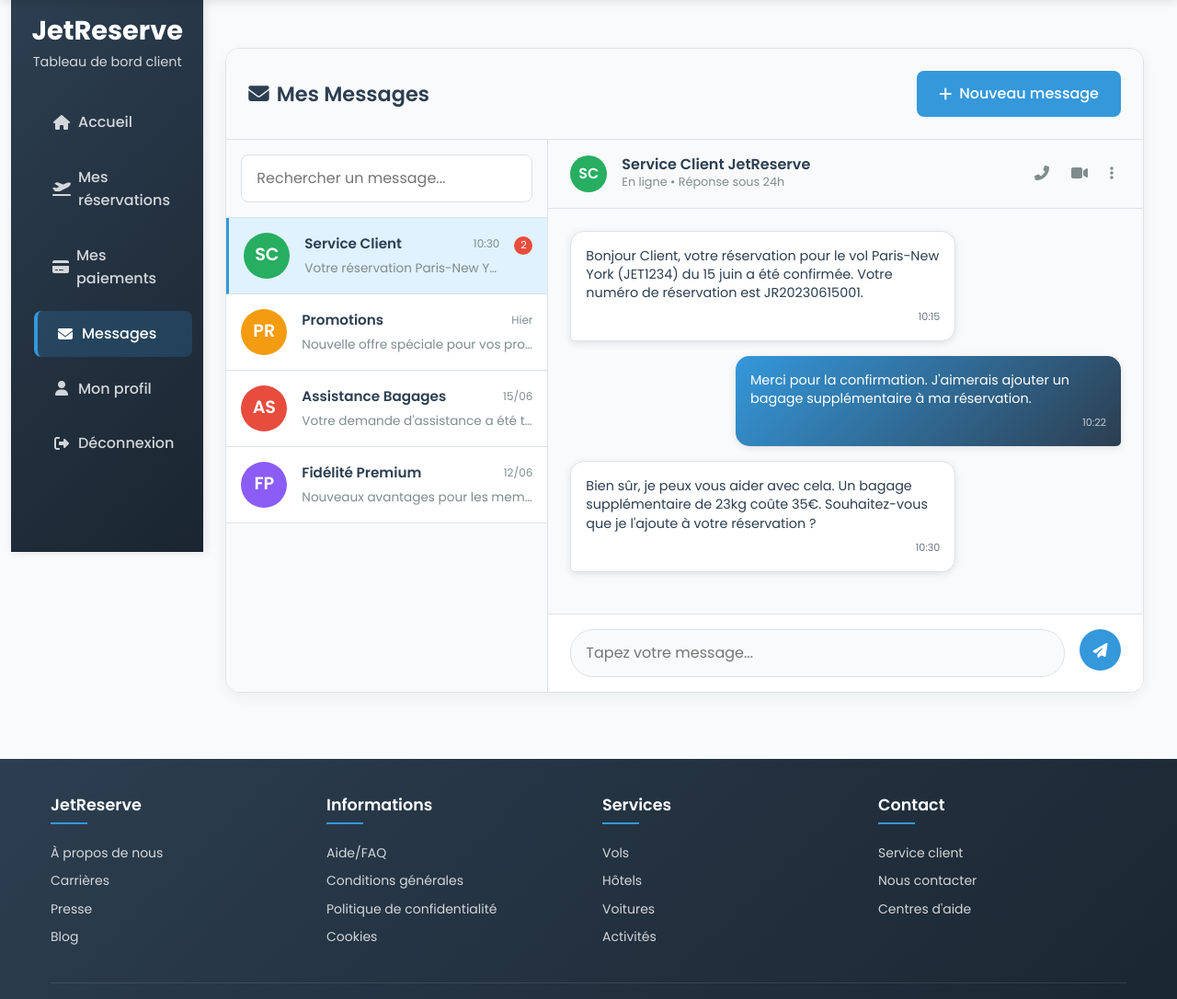
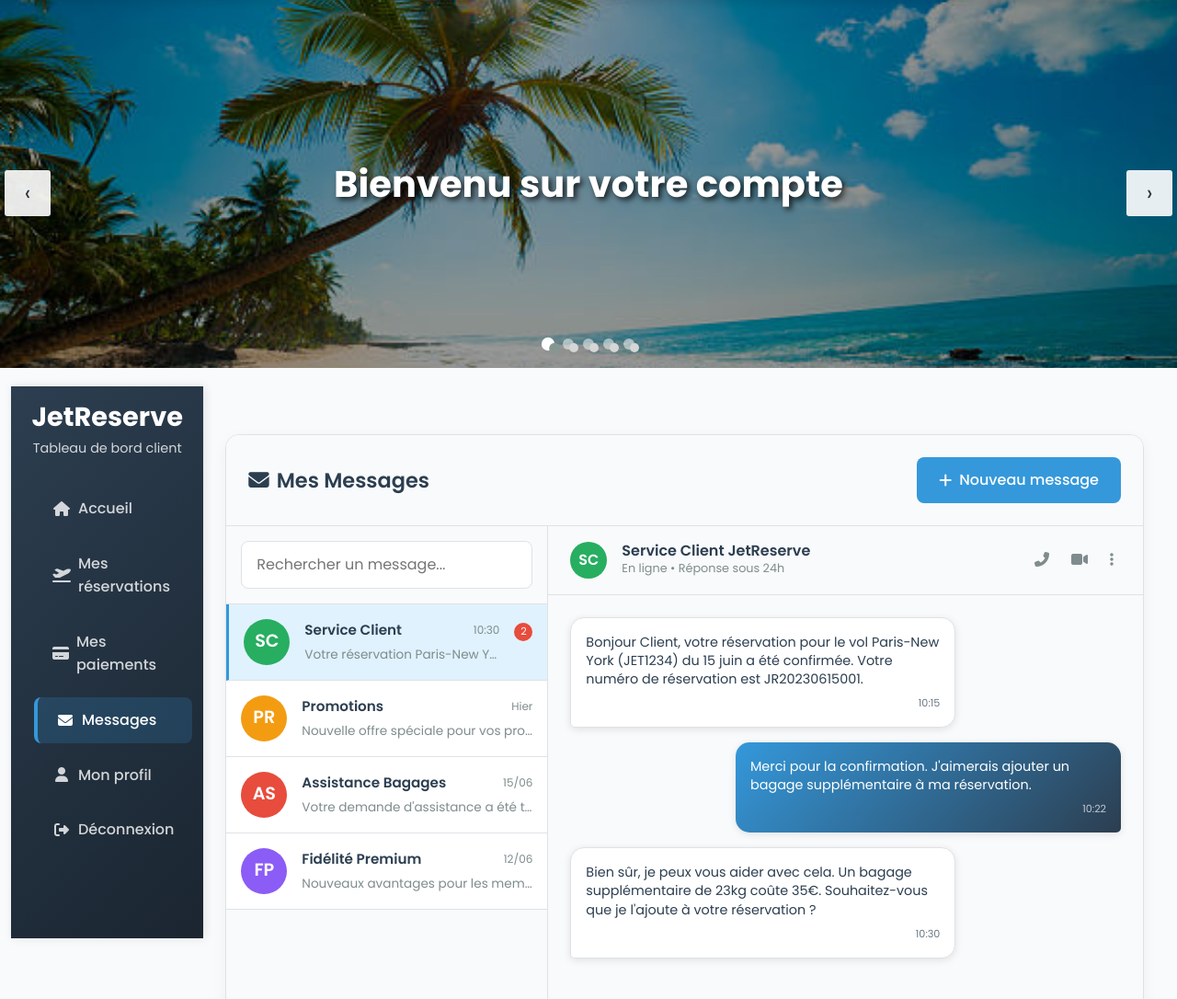
Before and after one commit to Salami-Awanat/jetreserve, a PHP site: page /vge64/messages.php in a window 1280 px wide. Shown: the part 147-1233 px from the top of the page at 92% size. Run offline with PHP 8.4, Linux system fonts and the light colour scheme; grey boxes are pictures that could not be loaded.

Commit message:
Update messages.php

```diff
--- a/vge64/messages.php
+++ b/vge64/messages.php
@@ -468,6 +468,37 @@
         </div>
     </header>
 
+    <!-- Bannière avec carousel -->
+    <div class="main-banner-container">
+        <div class="main-banner owl-carousel owl-theme">
+            <div class="item banner-1">
+                <div class="header-text">
+                    <h2>Bienvenu sur votre compte</h2>
+                </div>
+            </div>
+            <div class="item banner-2">
+                <div class="header-text">
+                    <h2>Accédez à vos réservations</h2>
+                </div>
+            </div>
+            <div class="item banner-3">
+                <div class="header-text">
+                    <h2>Gérez vos voyages</h2>
+                </div>
+            </div>
+            <div class="item banner-4">
+                <div class="header-text">
+                    <h2>Voyagez en toute sérénité</h2>
+                </div>
+            </div>
+            <div class="item banner-5">
+                <div class="header-text">
+                    <h2>Retrouvez vos avantages</h2>
+                </div>
+            </div>
+        </div>
+    </div> <!-- Fermeture correcte de la div main-banner-container -->
+
     <div class="container-fluid">
         <div class="row">
             <!-- Sidebar -->
@@ -485,13 +516,13 @@
                             </a>
                         </li>
                         <li class="nav-item">
-                            <a class="nav-link" href="../reservation.php">
+                            <a class="nav-link" href="mes_reservations.php">
                                 <i class="fas fa-plane-departure me-2"></i>
                                 Mes réservations
                             </a>
                         </li>
                         <li class="nav-item">
-                            <a class="nav-link" href="../paiement.php">
+                            <a class="nav-link" href="mes_paiements.php">
                                 <i class="fas fa-credit-card me-2"></i>
                                 Mes paiements
                             </a>
@@ -715,6 +746,17 @@
     <script src="https://cdn.jsdelivr.net/npm/bootstrap@5.3.0/dist/js/bootstrap.bundle.min.js"></script>
     <script>
         $(document).ready(function() {
+            $(".owl-carousel").owlCarousel({
+                items: 1,
+                loop: true,
+                autoplay: true,
+                autoplayTimeout: 5000,
+                autoplayHoverPause: true,
+                nav: true,
+                dots: true,
+                animateOut: 'fadeOut',
+                animateIn: 'fadeIn'
+            });
             // Gestion de la sélection des conversations
             $('.conversation-item').on('click', function() {
                 $('.conversation-item').removeClass('active');
```
